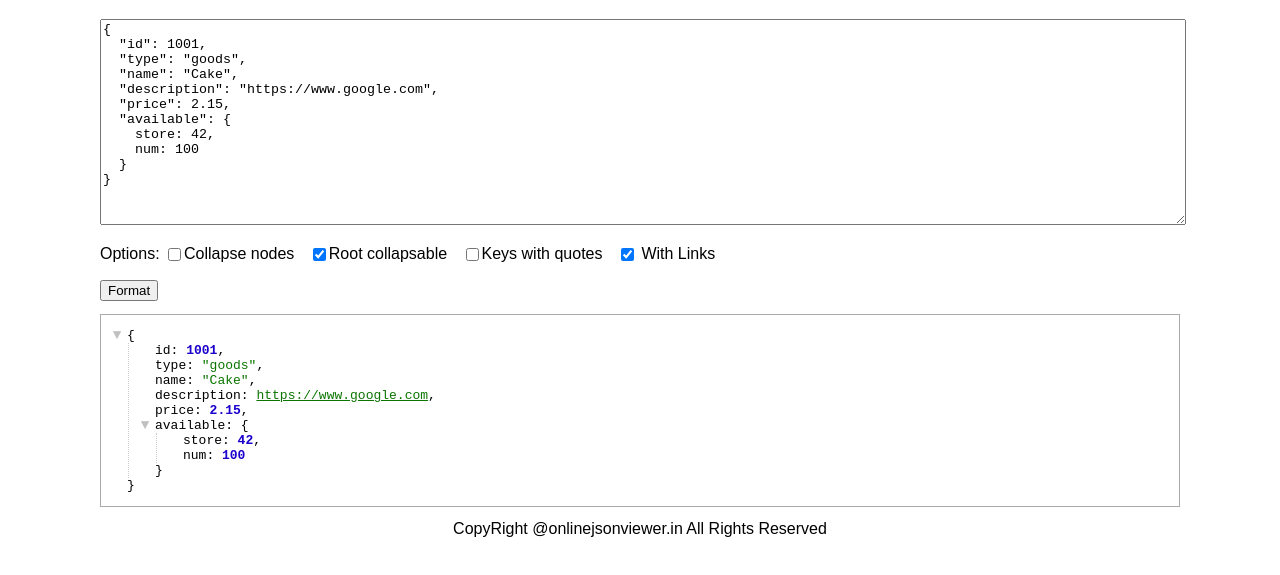
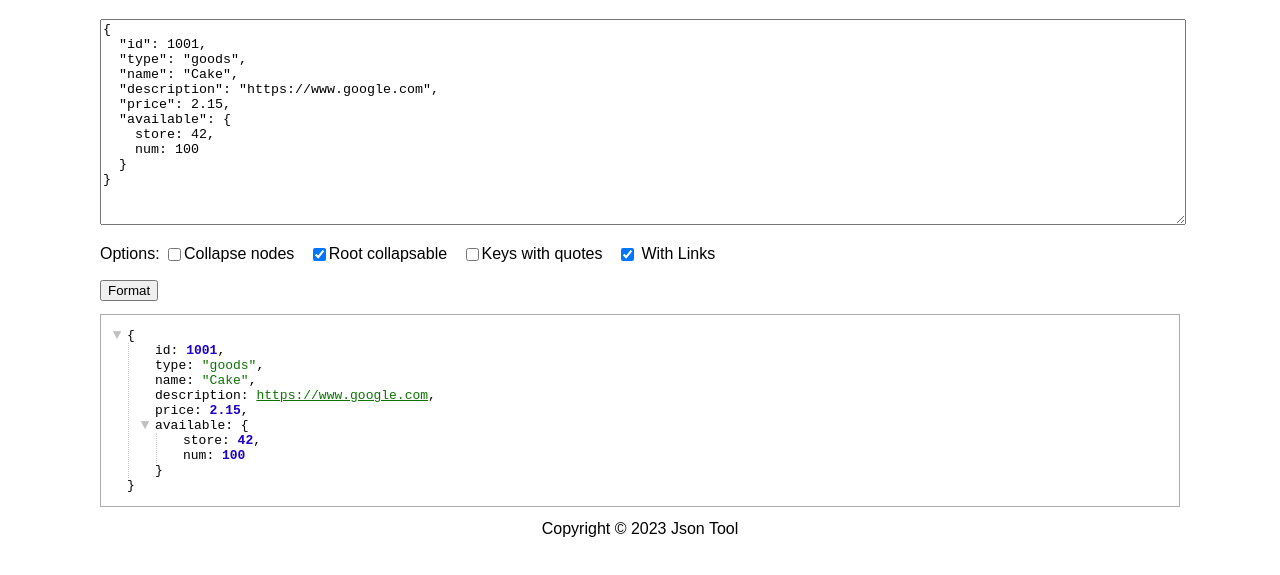
Before and after one commit to allengaga/jsonviewerputaaoya, a plain HTML site: page index.html in a window 1280 px wide. Shown: the part 61-636 px from the top of the page. Drawn offline with nearby package versions, Linux system fonts and the light colour scheme.

Commit message:
Update index.html

```diff
--- a/index.html
+++ b/index.html
@@ -91,7 +91,7 @@ $(function() {
     </p>
     <button id="btn-json-viewer" title="run jsonViewer()">Format</button>
     <pre id="json-renderer"></pre>
-       <div style="text-align: center;">CopyRight @onlinejsonviewer.in All Rights Reserved</div>
+       <div style="text-align: center;">Copyright © 2023 Json Tool</div>
 
   </body>
 </html>
```
